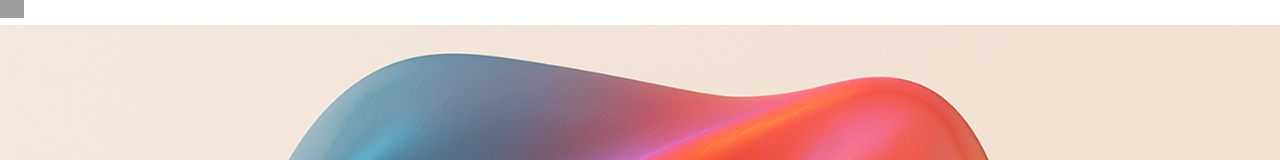
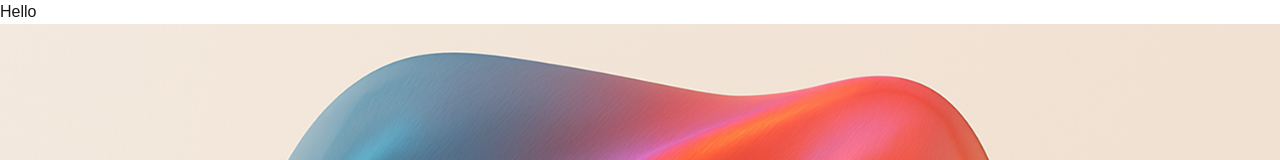
Before and after one commit to sadekomar/argonaut, a Next.js app in the folder apps/website/: page / in a window 1280 px wide. Shown: the top 160 px of the page. Built offline with nearby package versions, Linux system fonts and the light colour scheme; grey boxes are pictures that could not be loaded.

Commit message:
Update button text from GitHub icon to Hello

```diff
--- a/apps/website/src/app/page.tsx
+++ b/apps/website/src/app/page.tsx
@@ -5,7 +5,7 @@ export default function Home() {
     <div>
       <div>
         <button>
-          <Image src={'/github.svg'} width={24} height={24} alt="GitHub" />
+          Hello
         </button>
       </div>
       <Image src={'/argonaut-gradient.png'} width={2160} height={1080} alt="Argonaut" />
```
